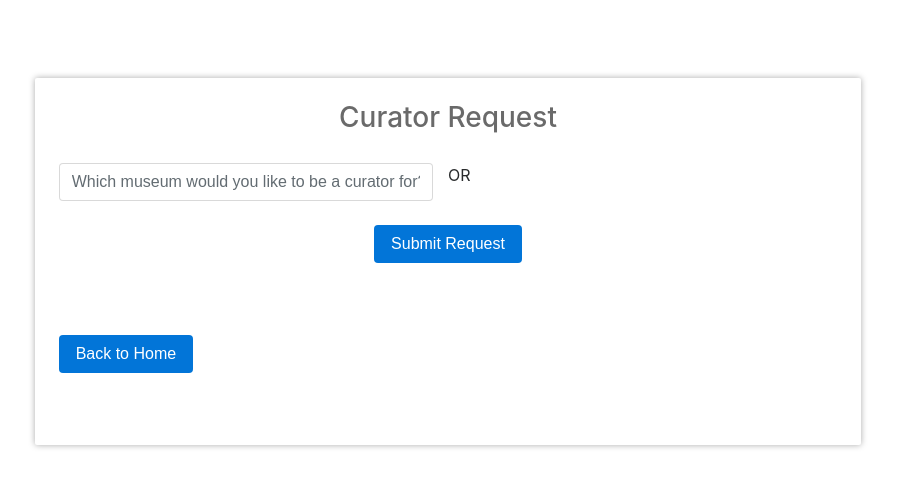
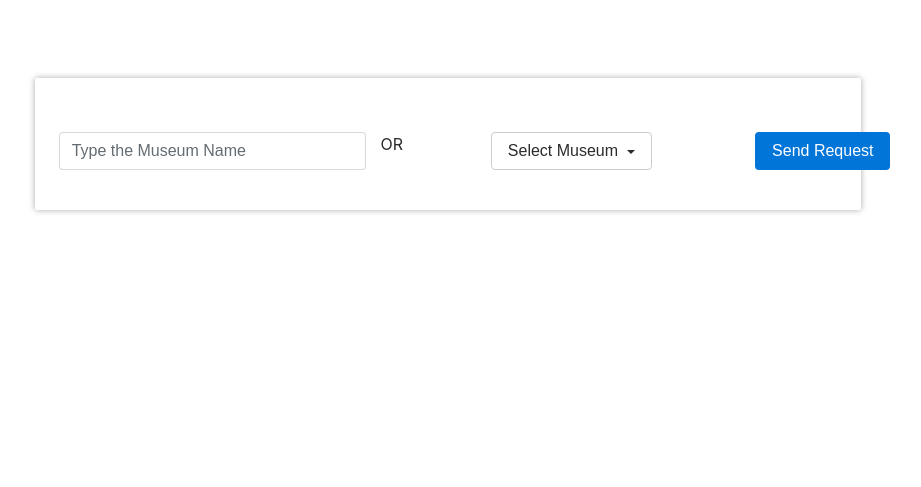
Before and after one commit to dcochs3/CS4400, a Flask app: template templates/curatorRequest.html in a window 1280 px wide. Shown: the part 16-503 px from the top of the page, without its empty margins (192-1113 px from the left). Run offline with Flask 2, Linux system fonts and the light colour scheme; the template is opened without the code that fills it, so the values that code supplies are empty; some libraries are stand-ins or nearby versions.

Commit message:
Curator request working but untested

```diff
--- a/app.py
+++ b/app.py
@@ -320,6 +320,7 @@ def allMuseums():
     error = None
     isCurator = request.args.get('isCurator')
 
+
     query = "SELECT museumName FROM museum;"
     query1 = "SELECT museumName, AVG(rating) FROM review GROUP BY museumName;"
 
@@ -502,8 +503,6 @@ def deleteReview(museum_name):
     return redirect(url_for('specificMuseum', museum_name=museum_name, isCurator=0, error=error))
 
 
-
-
 @app.route('/viewReviews/<museum_name>', methods=['POST'])
 def viewReviews(museum_name):
     museum_name = museum_name
@@ -597,23 +596,27 @@ def myReviews():
     conn.commit()
     return render_template('myReviews.html', reviews=reviews)
 
-@app.route('/curatorRequest')
-def curatorRequest():
-    error = request.args.get('error')
-    return render_template('curatorRequest.html', error=error)
 
-@app.route('/postcuratorRequest', methods=["POST"])
-def curatorRequested():
-    # if TODO:
-    # error = "You are already a curator for that museum!"
+@app.route('/curatorRequest/<email>/<error>')
+def curatorRequest(email, error):
+	museum_query = "SELECT museumName FROM museum"
+	cursor.execute(museum_query)
+	museum_list = cursor.fetchall()
+	conn.commit()
+	return render_template('curatorRequest.html', museum_list=museum_list, email=email, error=error)
 
-    error = "Request successfully submitted!"
-    return redirect(url_for('curatorRequest', error=error))
-
-
-
-
-
+@app.route('/postCuratorRequest/<museum_name>/<email>')
+def curatorRequested(museum_name, email):
+	# if TODO:
+	insert_query = "INSERT INTO curator_request VALUES ('{0}', '{1}');".format(museum_name, email)
+	try:
+		cursor.execute(insert_query)
+		conn.commit
+		error = "Request successfully submitted!"
+	except Exception as e:
+		error = str(e)
+		#error = "You are already a curator for that museum!"
+	return redirect(url_for('curatorRequest', email=email, error=error))
 
 # ADMIN FUNCTIONS (DANA)
 # review curator requests
--- a/templates/account.html
+++ b/templates/account.html
@@ -45,7 +45,7 @@
                         </div>
                     </form>
 
-                    <form action='/curatorRequest'>
+                    <form action='/curatorRequest/{{email}}/Welcome'>
                         <div class="form-group">
                             <!-- View all Reviews BUTTON -->
                             <button type="submit" name="request-button" class="btn" id="request-button" value="Request">Curator Request</button>
--- a/templates/curatorRequest.html
+++ b/templates/curatorRequest.html
@@ -24,37 +24,67 @@
         <div class="container-fluid">
             <div class="row">
                 <div class="add-container offset-2 col-8">
-                    <h3>Curator Request</h3>
+                    <h3>{{error}}</h3>
                     {% if error %}
                         <p class="error" style="color:red;"><strong>*</strong> {{ error }}
                     {% endif %}
 
-                    <form method=POST action='/postcuratorRequest'>
+                    <form action='/postCuratorRequest'>
+
                         <div class="form-group">
                             <div class="row">
-                                <div class="col-md-6">
-                                    <input type="curatormuseumname" name="curatormuseumname" class="form-control" id="input-cur-mus-name" placeholder="Which museum would you like to be a curator for?">
+                                <div class="col-md-5">
+                                    {% if no_museums %}
+                                        <input type="museumname" name="museumname" class="form-control" id="del-mus-name" placeholder="No museums currently exist!" disabled="disabled">
+                                    {% else %}
+                                        <input type="museumname" name="museumname" class="form-control" id="del-mus-name" placeholder="Type the Museum Name" >
+                                    {% endif %}
                                 </div>
+
                                 OR
-                                <div class="col-md-4">
 
-                                <!-- INSERT DROP DOWN MENU OF MUSEUMS HERE -->
+                                {% if no_museums %}
 
+                                    <div class="col-md-5">
+                                        <div class="dropdown">
+                                              <button class="btn btn-secondary dropdown-toggle" type="button" id="dropdownMenuButton" data-toggle="dropdown" aria-haspopup="true" aria-expanded="false" disabled="disabled">
+                                                Select Museum
+                                              </button>
+                                        </div>
+                                    </div>
 
-                                </div>
-                            </div>
-                            <div class="form-group">
-                                <button class="btn" type="submit" name="curator-request-button" id="curator-request-button" value="Request">Submit Request</button>
-                            </div>
-                        </div>
-                    </form>
+                                {% else %}
+                                    <div class="col-md-5">
+                                        <div class="dropdown">
+                                              <button class="btn btn-secondary dropdown-toggle" type="button" id="dropdownMenuButton" data-toggle="dropdown" aria-haspopup="true" aria-expanded="false">
+                                                Select Museum
+                                              </button>
+                                              <!-- LIST OF MUSEUMS -->
+                                              <div class="dropdown-menu" aria-labelledby="dropdownMenuButton">
+                                                {% for museum in museum_list %}
 
-                    <form action='/back'>
-                        <div class="form-group">
-                            <div style="text-align:left;">
+                                                    <a class="dropdown-item" href="/postCuratorRequest/{{museum|first}}/{{email}}">{{museum|first}}</a>
+                                                {% endfor %}
+                                              </div>
+                                        </div>
+                                    </div>
+                                {% endif %}
 
-                                <!--Go back to search-->
-                                <button type="cancel" name="all-museums-button" class="btn" id="all-museums-button" value="Back">Back to Home</button>
+                                {% if no_museums %}
+                                    <div class="col-md-1">
+                                        <span class="form-group">
+                                            <button class="btn" type="submit" name="delete-museum-button" id="delete-museum-button" value="Delete" disabled="disabled">Delete</button>
+                                        </span>
+                                    </div>
+                                {% else %}
+
+                                    <div class="col-md-1">
+                                        <span class="form-group">
+                                            <button class="btn" type="submit" name="curator-request-button" id="delete-museum-button" value="Delete">Send Request</button>
+                                        </span>
+                                    </div>
+                                {% endif %}
+
                             </div>
                         </div>
                     </form>
```
